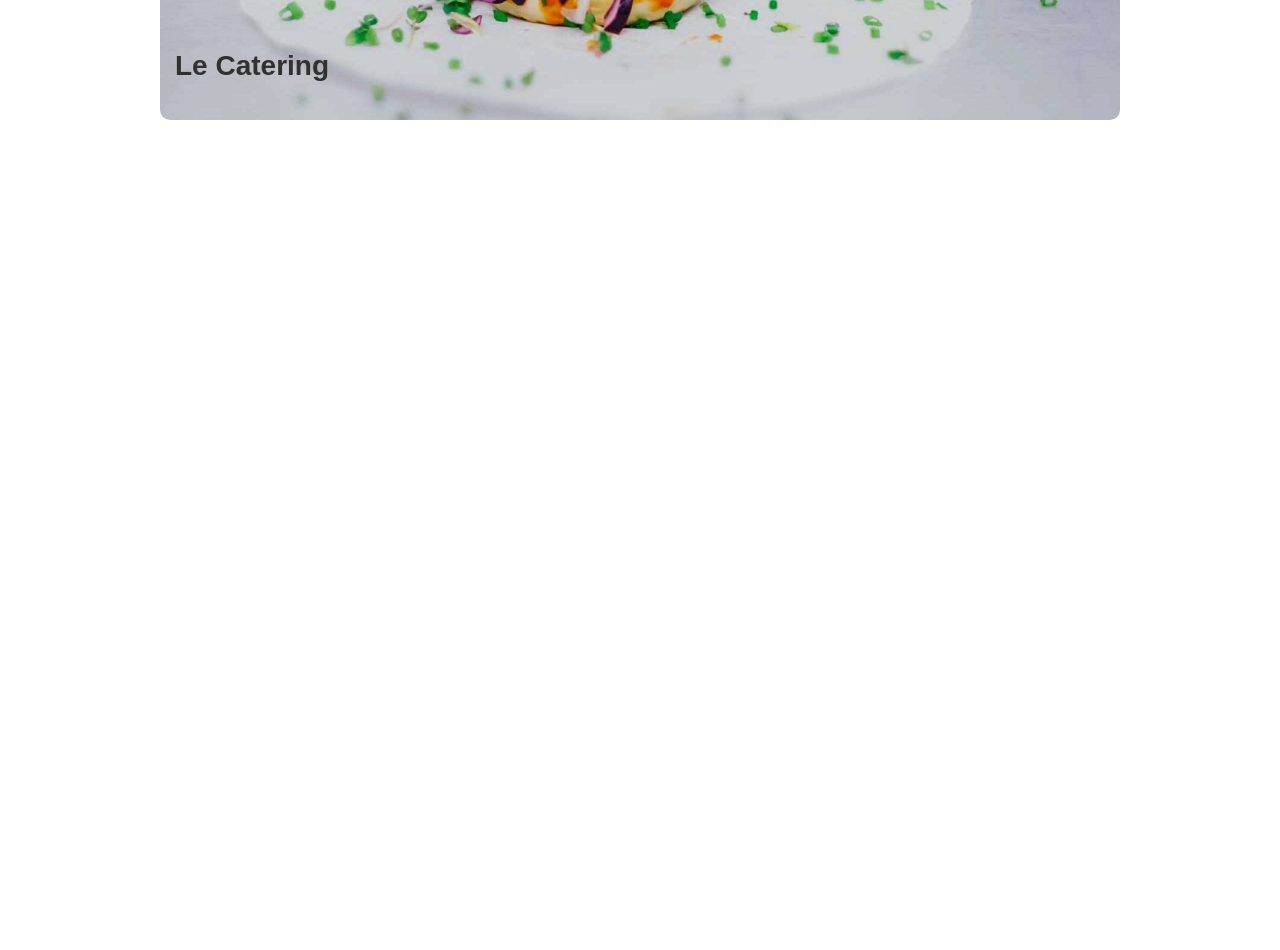
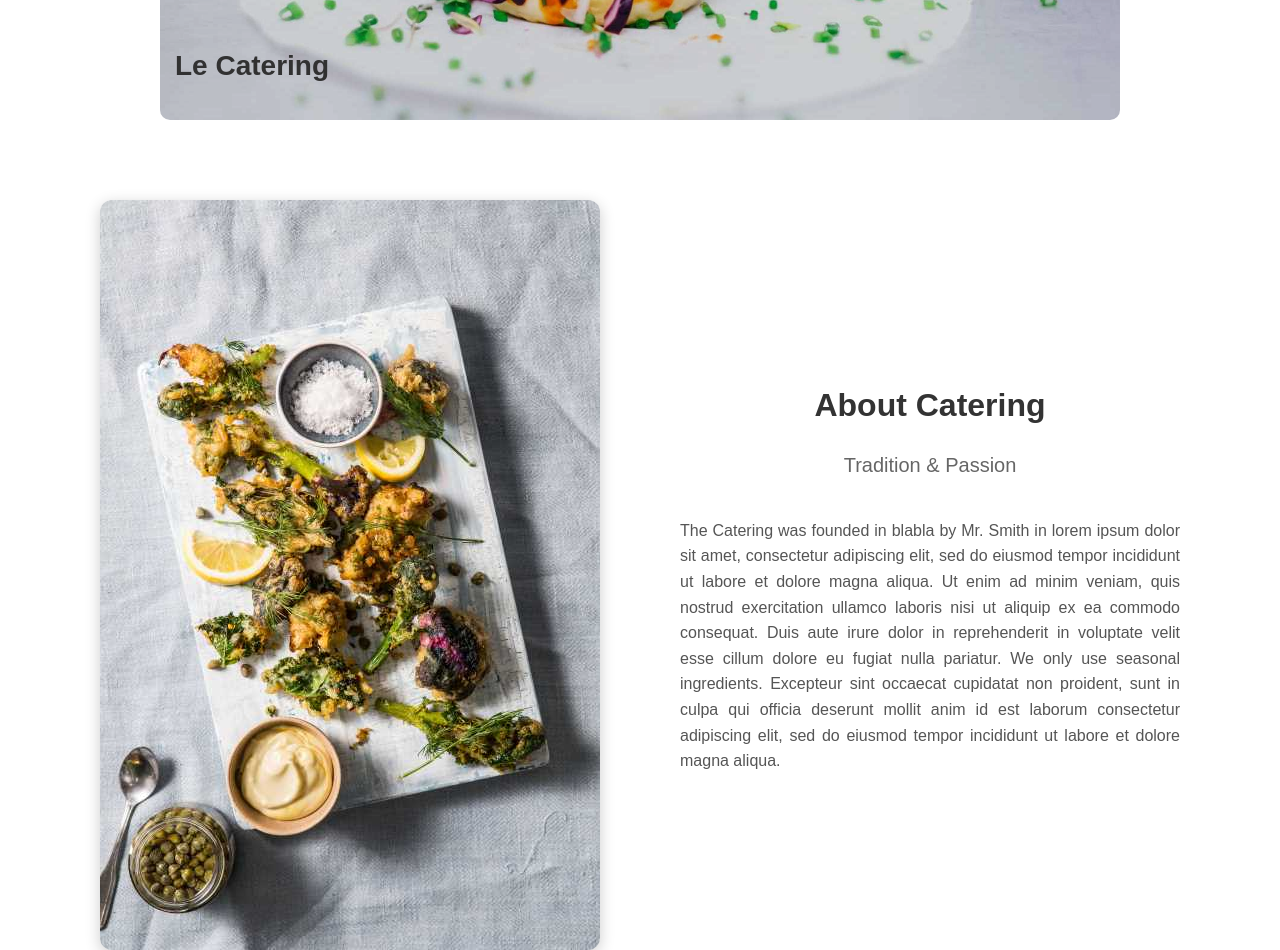
Before and after one commit to Kagialpha/coursgit, a plain HTML site: page index.html in a window 1280 px wide. Shown: the part 440-1390 px from the top of the page. Before the commit the page ends 800 px from the top, so only its background shows below. Drawn offline with Linux system fonts and the light colour scheme.

Commit message:
addAbout

```diff
--- a/index.css
+++ b/index.css
@@ -61,3 +61,55 @@ body {
   color: rgb(49, 49, 49);
   font-size: 28px;
 }
+
+.about-section {
+  display: flex;
+  align-items: center;
+  justify-content: space-evenly;
+  padding: 80px 60px;
+}
+
+.about-image-container {
+  flex: 1;
+  display: flex;
+  justify-content: center;
+}
+
+.about-image {
+  width: 90%;
+  max-width: 500px;
+  border-radius: 12px;
+  object-fit: cover;
+  box-shadow: 0 4px 15px rgba(0, 0, 0, 0.2);
+}
+
+.about-content {
+  flex: 1;
+  display: flex;
+  flex-direction: column;
+  align-items: center;
+}
+
+.about-title {
+  font-size: 32px;
+  font-weight: bold;
+  margin-bottom: 10px;
+  color: #333;
+  text-align: center;
+}
+
+.about-subtitle {
+  font-size: 20px;
+  font-weight: 500;
+  color: #666;
+  margin-bottom: 25px;
+  text-align: center;
+}
+
+.about-text {
+  font-size: 16px;
+  line-height: 1.6;
+  color: #555;
+  text-align: justify;
+  max-width: 500px;
+}
--- a/index.html
+++ b/index.html
@@ -25,5 +25,23 @@
     </div>
   </section>
 
+<section class="about-section">
+  <div class="about-image-container">
+    <img src="img/tablesetting.jpeg" alt="Notre restaurant" class="about-image">
+  </div>
+
+  <div class="about-content">
+    <h2 class="about-title">About Catering</h2>
+    <h3 class="about-subtitle">Tradition & Passion</h3>
+    <p class="about-text">
+      The Catering was founded in blabla by Mr. Smith in lorem ipsum dolor sit amet, consectetur adipiscing elit, sed do eiusmod tempor incididunt ut labore et dolore magna aliqua. Ut enim ad minim veniam, quis nostrud exercitation ullamco laboris nisi ut aliquip ex ea commodo consequat. Duis aute irure dolor in reprehenderit in voluptate velit esse cillum dolore eu fugiat nulla pariatur. We only use seasonal ingredients.
+      Excepteur sint occaecat cupidatat non proident, sunt in culpa qui officia deserunt mollit anim id est laborum consectetur adipiscing elit, sed do eiusmod tempor incididunt ut labore et dolore magna aliqua.
+    </p>
+  </div>
+</section>
+
+
+
+
 </body>
 </html>
```
Also changed, not shown: img/tablesetting.jpeg (added).
